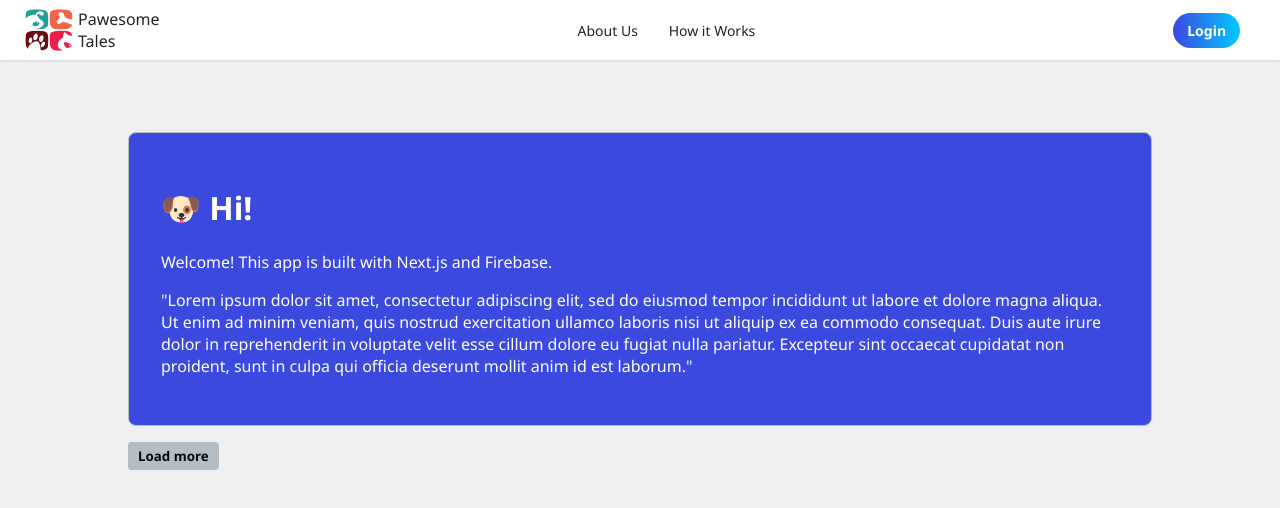
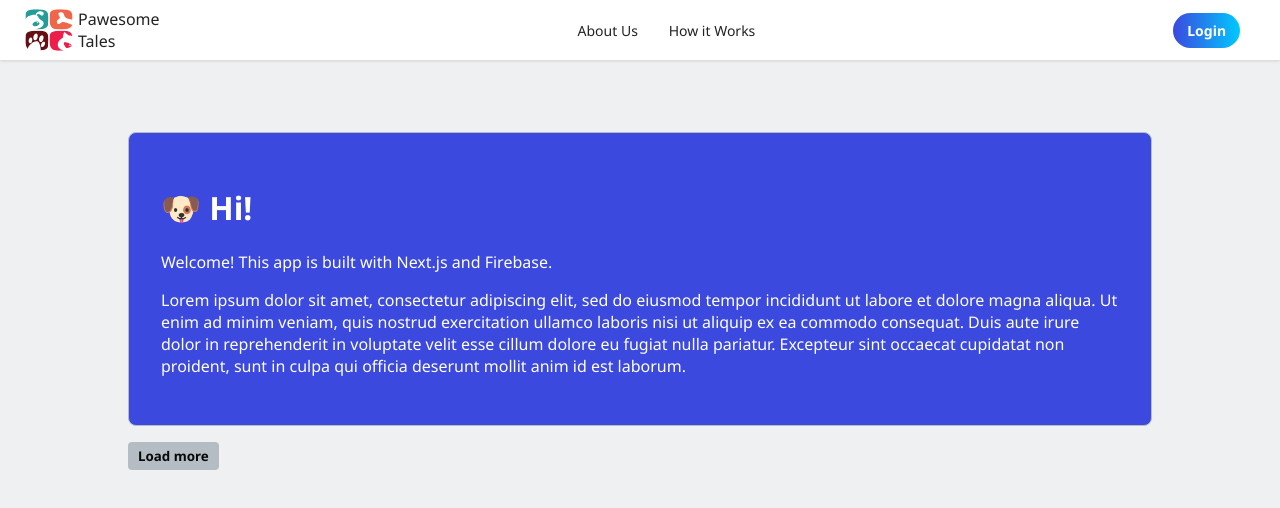
Before and after one commit to NXture/Project-Happy-tails, a Next.js app: page / in a window 1280 px wide. Shown: the top 508 px of the page. Built offline with nearby package versions, Linux system fonts and the light colour scheme; no server answers; the database is empty.

Commit message:
fixed info error

```diff
--- a/pages/index.js
+++ b/pages/index.js
@@ -66,13 +66,13 @@ export default function Home(props) {
         <h1>🐶 Hi!</h1>
         <p>Welcome! This app is built with Next.js and Firebase.</p>
         <p>
-          "Lorem ipsum dolor sit amet, consectetur adipiscing elit, sed do
+          Lorem ipsum dolor sit amet, consectetur adipiscing elit, sed do
           eiusmod tempor incididunt ut labore et dolore magna aliqua. Ut enim ad
           minim veniam, quis nostrud exercitation ullamco laboris nisi ut
           aliquip ex ea commodo consequat. Duis aute irure dolor in
           reprehenderit in voluptate velit esse cillum dolore eu fugiat nulla
           pariatur. Excepteur sint occaecat cupidatat non proident, sunt in
-          culpa qui officia deserunt mollit anim id est laborum."
+          culpa qui officia deserunt mollit anim id est laborum.
         </p>
       </div>
 
```
